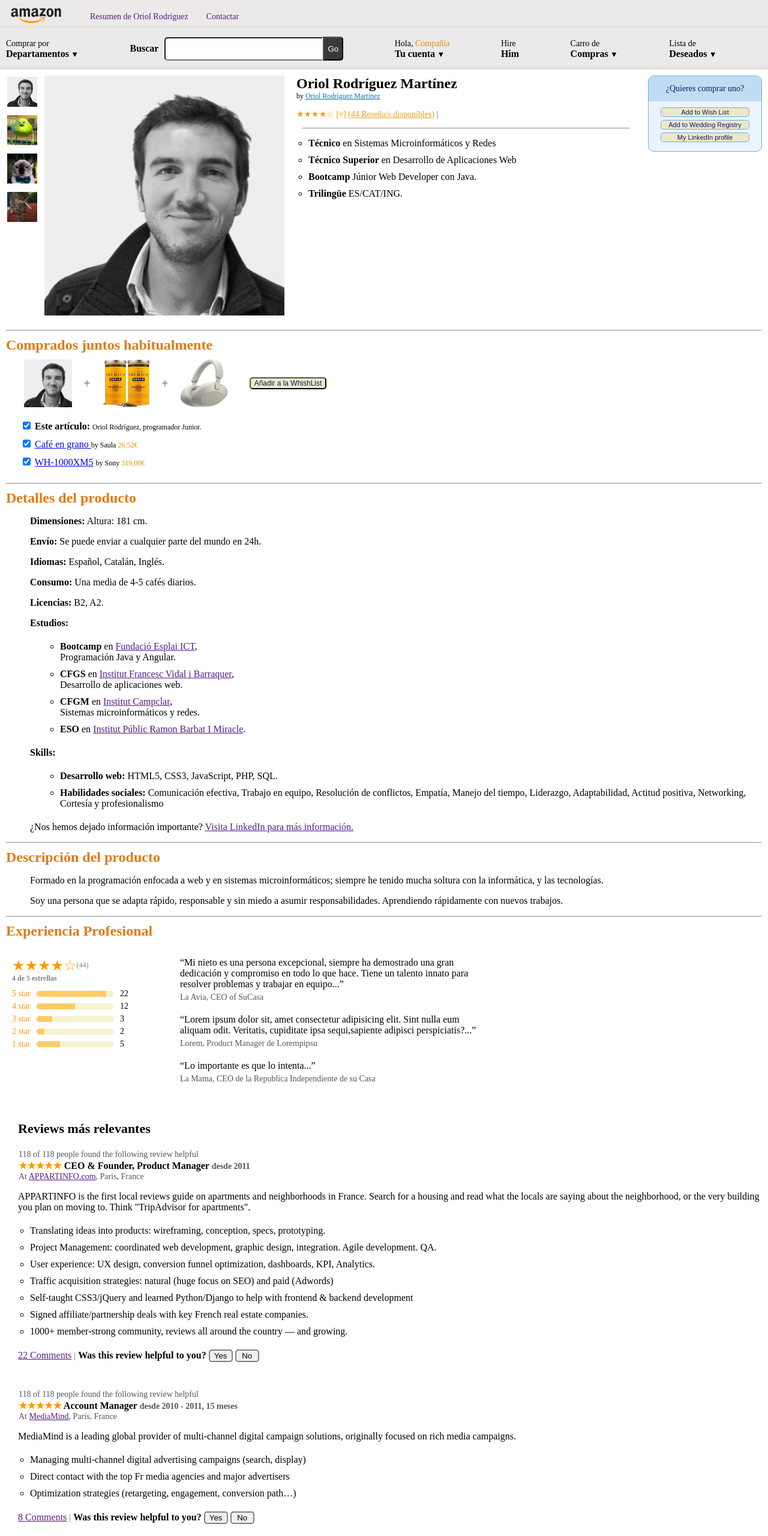
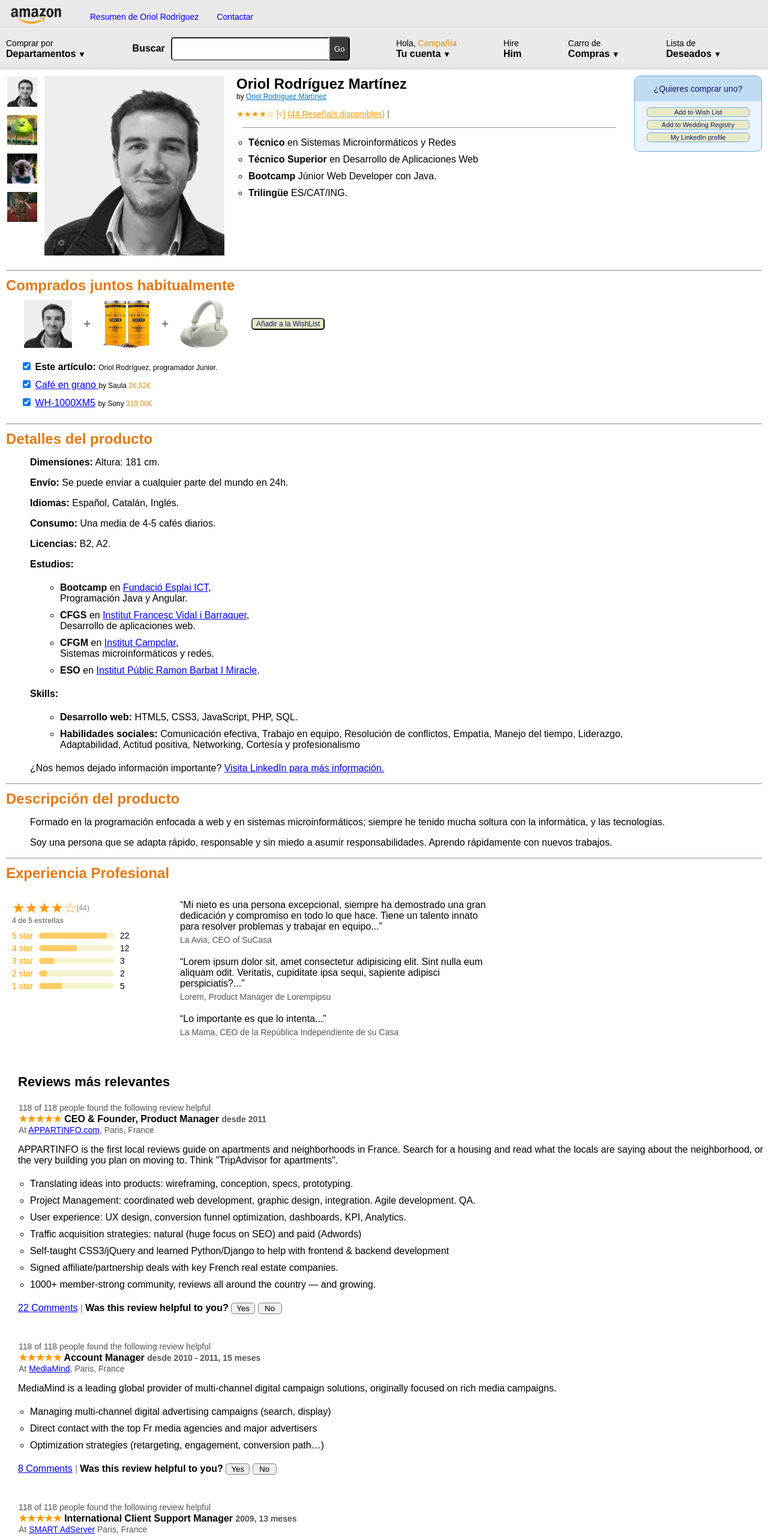
Before and after one commit to UriR38/Bootcamp_Java_2, a plain HTML site: page 4. CSS/23. Curriculum Amazon/index.html in a window 1280 px wide. Shown: the top 2561 px of the page at 60% size. Drawn offline with Linux system fonts and the light colour scheme.

Commit message:
FIN AMAZON CURRICULUM

```diff
--- a/4. CSS/23. Curriculum Amazon/index.html
+++ b/4. CSS/23. Curriculum Amazon/index.html
@@ -13,11 +13,11 @@
     <!-- Navbar -->
     <nav class="navbar">
       <div class="brand">
-        <a href=""><img src="./Imagenes/amazon_logo_icon_169612.png" alt="Amazon Logo" /></a>
+        <a href="#"><img src="./Imagenes/amazon_logo_icon_169612.png" alt="Amazon Logo" /></a>
       </div>
       <ul class="navbar-menu">
-        <li><a href="">Resumen de Oriol Rodríguez</a></li>
-        <li class="contactar"><a href="">Contactar</a></li>
+        <li><a href="#">Resumen de Oriol Rodríguez</a></li>
+        <li class="contactar"><a href="#">Contactar</a></li>
       </ul>
     </nav>
   </header>
@@ -26,15 +26,15 @@
     <!-- Línea y barra de búsqueda -->
     <nav class="nav2">
       <ul class="nav2menu">
-        <li><a href="">Comprar por <br><span class="NegritaGrande">Departamentos<span class="flecha">
+        <li><a href="#">Comprar por <br><span class="NegritaGrande">Departamentos<span class="flecha">
                 ▼</span></span></a></li>
         <li class="buscarTT"> <span class="NegritaGrande">Buscar</span><input class="Busqueda" type="text"><button
             type="submit" class="botonGo">Go</button></li>
-        <li><a href="">Hola, <span class="textNaranja">Compañía</span> <br><span class="NegritaGrande">Tu cuenta<span
+        <li><a href="#">Hola, <span class="textNaranja">Compañía</span> <br><span class="NegritaGrande">Tu cuenta<span
                 class="flecha"> ▼</span></span></a></li>
-        <li><a href="">Hire <br><span class="NegritaGrande">Him</span></a></li>
-        <li><a href="">Carro de<br><span class="NegritaGrande">Compras<span class="flecha"> ▼</span></span></a></li>
-        <li><a href="">Lista de <br><span class="NegritaGrande">Deseados<span class="flecha"> ▼</span></span></a></li>
+        <li><a href="#">Hire <br><span class="NegritaGrande">Him</span></a></li>
+        <li><a href="#">Carro de<br><span class="NegritaGrande">Compras<span class="flecha"> ▼</span></span></a></li>
+        <li><a href="#">Lista de <br><span class="NegritaGrande">Deseados<span class="flecha"> ▼</span></span></a></li>
       </ul>
     </nav>
 
@@ -63,8 +63,8 @@
       </script>
       <div class="details">
         <h1>Oriol Rodríguez Martínez</h1>
-        <p class="byOriol">by <a class="urlPerf" href="">Oriol Rodríguez Martínez</a></p>
-        <p class="rating">★★★★☆ [▿] (<a class="reseado" href="">44 Reseña/s disponibles</a>) <span
+        <p class="byOriol">by <a class="urlPerf" href="#">Oriol Rodríguez Martínez</a></p>
+        <p class="rating">★★★★☆ [▿] (<a class="reseado" href="#">44 Reseña/s disponibles</a>) <span
             class="byLinePipe">|</span> </p>
         <hr>
         <ul>
@@ -91,7 +91,7 @@
       <img class="foto2FBT" src="./Imagenes/cafe_arabico.jpg" alt="">
       <p class="mas2FBT">+</p>
       <img class="foto3FBT" src="./Imagenes/sonyH.jpg" alt="">
-      <button class="FBTButton">Añadir a la WhishList</button>
+      <button class="FBTButton">Añadir a la WishList</button>
     </div>
 
     <fieldset class="multipleCheckbox">
@@ -125,22 +125,22 @@
       <p><span class="negrita-sub">Licencias:</span> B2, A2.</p>
       <p><span class="negrita-sub">Estudios:</span></p>
       <ul>
-        <li><span class="negrita-sub">Bootcamp</span> en <a href="">Fundació Esplai ICT</a>, <br> Programación Java y
+        <li><span class="negrita-sub">Bootcamp</span> en <a href="#">Fundació Esplai ICT</a>, <br> Programación Java y
           Angular.</li>
-        <li><span class="negrita-sub">CFGS</span> en <a href=""> Institut Francesc Vidal i Barraquer</a>, <br>
+        <li><span class="negrita-sub">CFGS</span> en <a href="#"> Institut Francesc Vidal i Barraquer</a>, <br>
           Desarrollo de aplicaciones web.</li>
-        <li><span class="negrita-sub">CFGM</span> en <a href=""> Institut Campclar</a>, <br> Sistemas microinformáticos
+        <li><span class="negrita-sub">CFGM</span> en <a href="#"> Institut Campclar</a>, <br> Sistemas microinformáticos
           y redes.</li>
-        <li><span class="negrita-sub">ESO</span> en <a href=""> Institut Públic Ramon Barbat I Miracle</a>.</li>
+        <li><span class="negrita-sub">ESO</span> en <a href="#"> Institut Públic Ramon Barbat I Miracle</a>.</li>
       </ul>
       <p><span class="negrita-sub">Skills:</span></p>
       <ul>
         <li><span class="negrita-sub">Desarrollo web:</span> HTML5, CSS3, JavaScript, PHP, SQL.</li>
         <li><span class="negrita-sub">Habilidades sociales:</span> Comunicación efectiva, Trabajo en equipo, Resolución
-          de conflictos, Empatía, Manejo del tiempo, Liderazgo, Adaptabilidad, Actitud positiva, Networking, Cortesía y
+          de conflictos, Empatía, Manejo del tiempo, Liderazgo, <br>Adaptabilidad, Actitud positiva, Networking, Cortesía y
           profesionalismo</li>
       </ul>
-      <p>¿Nos hemos dejado información importante? <a href="">Visita LinkedIn para más información.</a></p>
+      <p>¿Nos hemos dejado información importante? <a href="#">Visita LinkedIn para más información.</a></p>
     </div>
     <hr>
     <h2 class="FBTH2">Descripción del producto</h2>
@@ -148,14 +148,13 @@
       <p>Formado en la programación enfocada a web y en sistemas microinformáticos; siempre he tenido mucha soltura con
         la informática, y las tecnologías.
       </p>
-      <p>Soy una persona que se adapta rápido, responsable y sin miedo a asumir responsabilidades. Aprendiendo
+      <p>Soy una persona que se adapta rápido, responsable y sin miedo a asumir responsabilidades. Aprendo
         rápidamente con nuevos trabajos.</p>
     </div>
     <hr>
     <h2 class="FBTH2">Experiencia Profesional</h2>
     <div class="testimonials-container">
       <div class="ratings">
-        <!-- <h2>5 out of 5 stars</h2> -->
         <div class="stars">
           <span class="textoDorado">★★★★☆</span>
           <span class="h2Rating">(44)</span>
@@ -207,12 +206,12 @@
         </div>
         <div class="testimonial">
           <p>“Lorem ipsum dolor sit, amet consectetur adipisicing elit. Sint nulla eum aliquam odit. Veritatis,
-            cupiditate ipsa sequi,sapiente adipisci perspiciatis?...”</p>
+            cupiditate ipsa sequi, sapiente adipisci perspiciatis?...”</p>
           <span class="author">Lorem, Product Manager de Lorempipsu</span>
         </div>
         <div class="testimonial">
           <p>“Lo importante es que lo intenta...”</p>
-          <span class="author">La Mama, CEO de la Republica Independiente de su Casa</span>
+          <span class="author">La Mama, CEO de la República Independiente de su Casa</span>
         </div>
       </div>
     </div>
@@ -222,7 +221,7 @@
       <p class="greyColor pegaditoMasRico">118 of 118 people found the following review helpful</p>
       <h4 class="pegaditoMasRico"><span class="textoDorado">★★★★★</span> CEO & Founder, Product Manager <span
           class="greyColor">desde 2011</span></h4>
-      <p class="greyColor pegaditoMasRico">At <a class="" href="">APPARTINFO.com</a>, Paris, France</p>
+      <p class="greyColor pegaditoMasRico">At <a class="" href="#">APPARTINFO.com</a>, Paris, France</p>
       <p>APPARTINFO is the first local reviews guide on apartments and neighborhoods in France.
         Search for a housing and read what the locals are saying about the neighborhood, or the very building you plan
         on moving to.
@@ -236,14 +235,14 @@
         <li>Signed affiliate/partnership deals with key French real estate companies.</li>
         <li>1000+ member-strong community, reviews all around the country — and growing.</li>
       </ul>
-      <p class="ReviewButtons"><a href="">22 Comments</a> <span class="byLinePipe">|</span> <span
+      <p class="ReviewButtons"><a href="#">22 Comments</a> <span class="byLinePipe">|</span> <span
           class="negrita-sub">Was this review helpful to you?</span> <input type="button" value="Yes"> <input
           type="button" value="No"></p>
       <!-- Bloque de review bot -->
       <p class="greyColor pegaditoMasRico">118 of 118 people found the following review helpful</p>
       <h4 class="pegaditoMasRico"><span class="textoDorado">★★★★★</span> Account Manager <span class="greyColor">desde
           2010 - 2011, 15 meses</span></h4>
-      <p class="greyColor pegaditoMasRico">At <a class="" href="">MediaMind</a>, Paris, France</p>
+      <p class="greyColor pegaditoMasRico">At <a class="" href="#">MediaMind</a>, Paris, France</p>
       <p>MediaMind is a leading global provider of multi-channel digital campaign solutions, originally focused on rich
         media campaigns.</p>
       <ul>
@@ -251,13 +250,13 @@
         <li>Direct contact with the top Fr media agencies and major advertisers</li>
         <li>Optimization strategies (retargeting, engagement, conversion path…)</li>
       </ul>
-      <p class="ReviewButtons"><a href="">8 Comments</a> <span class="byLinePipe">|</span> <span class="negrita-sub">Was
+      <p class="ReviewButtons"><a href="#">8 Comments</a> <span class="byLinePipe">|</span> <span class="negrita-sub">Was
           this review helpful to you?</span> <input type="button" value="Yes"> <input type="button" value="No"></p>
       <!-- Bloque de review bot -->
       <p class="greyColor pegaditoMasRico">118 of 118 people found the following review helpful</p>
       <h4 class="pegaditoMasRico"><span class="textoDorado">★★★★★</span> International Client Support Manager <span
           class="greyColor">2009, 13 meses</span></h4>
-      <p class="greyColor pegaditoMasRico">At <a class="" href="">SMART AdServer</a> Paris, France</p>
+      <p class="greyColor pegaditoMasRico">At <a class="" href="#">SMART AdServer</a> Paris, France</p>
       <p>SMART AdServer is part of auFeminin.com / AxelSpringer Group.</p>
       <ul>
         <li>Built and managed the international client support (processes, documentation material).</li>
@@ -266,26 +265,26 @@
         <li>Supporting our international clients was one of the key ingredients of the company’s global growth in 2009.
         </li>
       </ul>
-      <p class="ReviewButtons"><a href="">0 Comments</a> <span class="byLinePipe">|</span> <span class="negrita-sub">Was
+      <p class="ReviewButtons"><a href="#">0 Comments</a> <span class="byLinePipe">|</span> <span class="negrita-sub">Was
           this review helpful to you?</span> <input type="button" value="Yes"> <input type="button" value="No"></p>
       <!-- Bloque de review bot -->
       <p class="greyColor pegaditoMasRico">118 of 118 people found the following review helpful</p>
       <h4 class="pegaditoMasRico"><span class="textoDorado">★★★★★</span> Technical Project Manager <span
           class="greyColor">2008, 9 meses</span></h4>
-      <p class="greyColor pegaditoMasRico">At <a class="" href="">Nasoft USA</a> San Diego, CA, USA & Guadalajara,
+      <p class="greyColor pegaditoMasRico">At <a class="" href="#">Nasoft USA</a> San Diego, CA, USA & Guadalajara,
         Mexico</p>
       <ul>
         <li>Real estate credit (subprimes) appraisal automation project for a major US bank.</li>
         <li>Project planning and adjustments, client-facing role.</li>
         <li>.NET technology, 10 developers, $300,000 USD project.</li>
       </ul>
-      <p class="ReviewButtons"><a href="">3 Comments</a> <span class="byLinePipe">|</span> <span class="negrita-sub">Was
+      <p class="ReviewButtons"><a href="#">3 Comments</a> <span class="byLinePipe">|</span> <span class="negrita-sub">Was
           this review helpful to you?</span> <input type="button" value="Yes"> <input type="button" value="No"></p>
       <!-- Bloque de review bot -->
       <p class="greyColor pegaditoMasRico">118 of 118 people found the following review helpful</p>
       <h4 class="pegaditoMasRico"><span class="textoDorado">★★★★★</span> Information Systems Mission <span
           class="greyColor">2006, 6 meses</span></h4>
-      <p class="greyColor pegaditoMasRico">At <a class="" href="">Eurocopter</a> Mexico City, Mexico</p>
+      <p class="greyColor pegaditoMasRico">At <a class="" href="#">Eurocopter</a> Mexico City, Mexico</p>
       <p>I was in charge of a new intranet project for the whole Sales department.</p>
       <ul>
         <li>Gathered key strategic information on a central intranet platform for more efficient access (CRM, fleet,
@@ -293,34 +292,33 @@
         <li>Presented to and praised by the branch top management.</li>
         <li>“Cockpit” System implemented and used throughout the branch.</li>
       </ul>
-      <p class="ReviewButtons"><a href="">9 Comments</a> <span class="byLinePipe">|</span> <span class="negrita-sub">Was
+      <p class="ReviewButtons"><a href="#">9 Comments</a> <span class="byLinePipe">|</span> <span class="negrita-sub">Was
           this review helpful to you?</span> <input type="button" value="Yes"> <input type="button" value="No"></p>
     </div>
     <div class="LasReviews">
-      <p><a class="BottonCustomReview" href="">› See complete professional experience</a></p>
+      <p><a class="BottonCustomReview" href="#">› See complete professional experience</a></p>
       <input class="BottonCustomReview2" type="button" value="Escribe una reseña personalizada">
     </div>
   </main>
   <footer>
     <div class="fotoFooter">
-      <img class="cosasDLF" src="./Imagenes/amazon_logo_icon_169612.png" alt="">
-
+      <img class="cosasDLF" src="./Imagenes/amazon_logo_icon_169612.png" alt="Amazon Logo">
     </div>
     <div class="cosasDLF">
-      <p><a class="PorqHagoEsto" href="">Why the heck am I seeing this advertisement??</a></p>
+      <p><a class="PorqHagoEsto" href="#">Why the heck am I seeing this advertisement??</a></p>
     </div>
 
     <div class="footerCreditos">
       <p class="greyColor pegaditoMasRico">This website was made in Jan 2013 by Philippe Dubost for the sole purpose of
         a playful and creative job search. No copyright infringement intended.</p>
       <p class="greyColor pegaditoMasRico">"Imitation is the sincerest form of flattery" - <a class="PorqHagoEsto"
-          href="">Charles Caleb Colton</a></p>
+          href="#">Charles Caleb Colton</a></p>
     </div>
     <div class="contactMeFooter">
-      <a href="">Contact me</a>
-      <a href="">Corgify: Corgi photos via text!</a>
-      <a href="">Use Linksta for Instagram links</a>
-      <a> © 2013-2019 Philippe Dubost</a>
+      <a href="#">Contact me</a>
+      <a href="#">Corgify: Corgi photos via text!</a>
+      <a href="#">Use Linksta for Instagram links</a>
+      <a>© 2013-2019 Philippe Dubost</a>
     </div>
   </footer>
 </body>
--- a/4. CSS/23. Curriculum Amazon/styles.css
+++ b/4. CSS/23. Curriculum Amazon/styles.css
@@ -4,6 +4,7 @@
   margin: 0;
   padding: 0;
   box-sizing: border-box;
+  font-family: sans-serif;
 }
 hr {
   margin: 10px;
@@ -37,7 +38,7 @@
 .navbar-menu a {
   text-decoration: none;
 }
-/* Navbar 2 - La barra de abajo que en realidad no es nav pero weno xd */
+/* Navbar 2 - La barra de abajo que en realidad no es nav pero bueno */
 .nav2 {
   display: grid;
   grid-template-columns: repeat(1, auto);
@@ -95,7 +96,7 @@
   );
 }
 
-/* Bloque informacion */
+/* Bloque información */
 .profile {
   display: flex;
 }
@@ -242,19 +243,19 @@
   border: 2px solid #007bff;
 }
 .main-image img {
-  width: 400px;
-  height: 400px;
+  width: 300px;
+  height: 300px;
   object-fit: cover;
 }
 
-/* Bloque de la descripcion del producto */
+/* Bloque de la descripción del producto */
 .DescipcionDelProducto {
   margin-left: 50px;
 }
 .DescipcionDelProducto ul {
   margin-left: 30px;
 }
-/* Barritas de estrellas de experiencia personal */
+/* Barritas de estrellas de experiencia profesional */
 .testimonials-container {
   display: flex;
   flex-wrap: wrap;
@@ -343,7 +344,7 @@
 }
 .ReviewButtons input {
   border-radius: 5px;
-  border: solid 2px grey;
+  border: solid 1px grey;
   width: 40px;
   margin-bottom: 30px;
 }
@@ -359,7 +360,7 @@
 .BottonCustomReview2 {
   margin-top: 5px;
   font-size: 16px;
-  border: solid 2px grey;
+  border: solid 1px grey;
   border-radius: 5px;
 }
 .fotoFooter {
@@ -429,7 +430,7 @@
     display: block;
     padding: 10px 0 0px 20px;
   }
-  /* ---------- responsive titulo ---------- */
+  /* ---------- responsive título ---------- */
   .profile {
     display: grid;
     grid-template-columns: 1fr;
@@ -479,7 +480,7 @@
   .multipleCheckbox {
     margin: 0px;
   }
-  .DescipcionDelProducto2{
+  .DescipcionDelProducto2 {
     margin: 15px;
   }
   .contactMeFooter {
```
